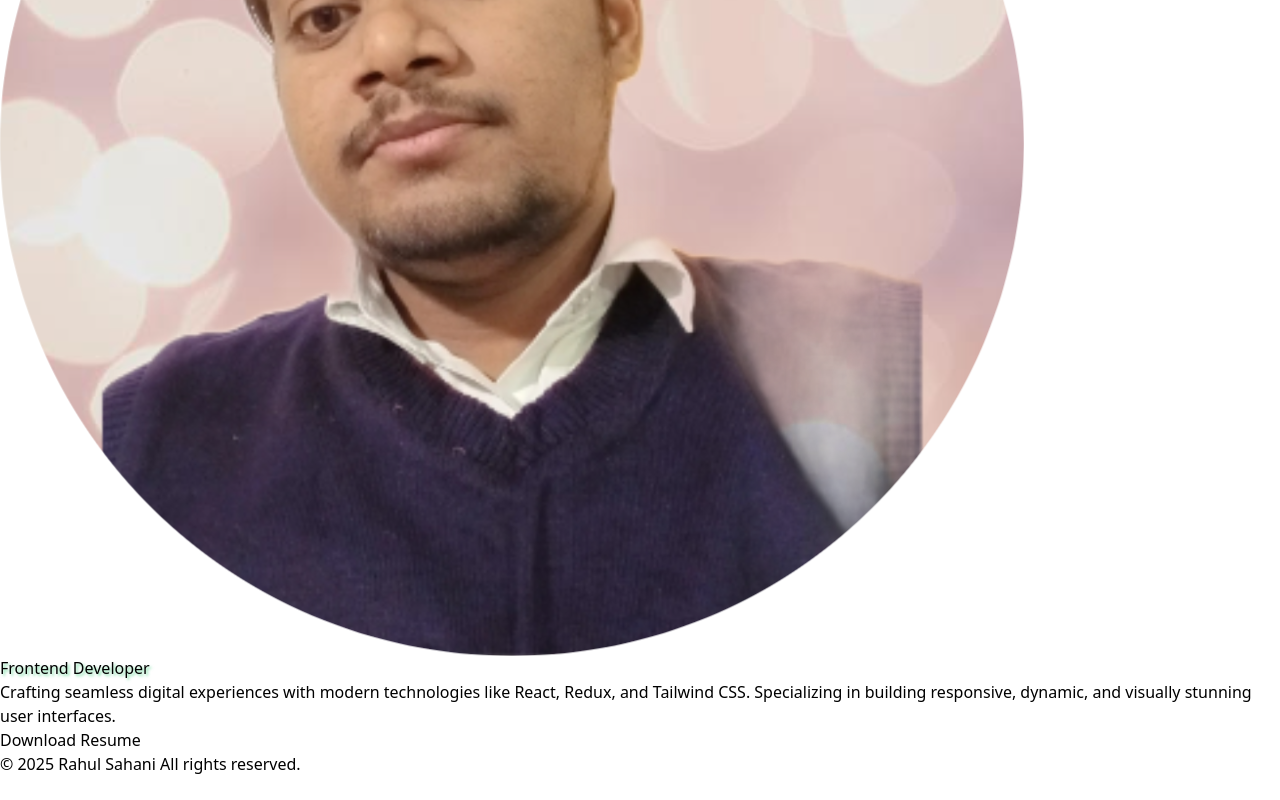
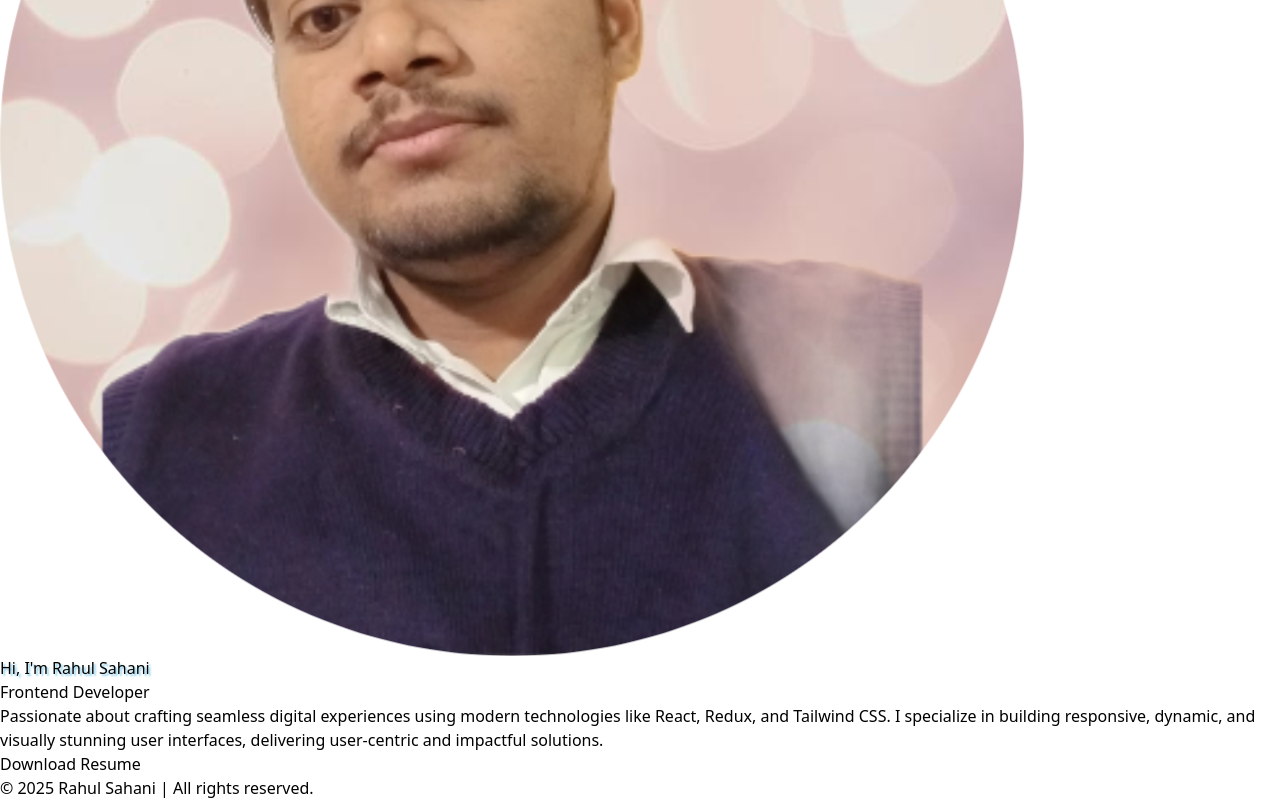
Before and after one commit to Code-with-Sahani/Portfolio, a React (Vite) app: page / in a window 1280 px wide. Shown: the part 464-1264 px from the top of the page. Before the commit the page ends 1240 px from the top, so only its background shows below. Built offline with nearby package versions, Linux system fonts and the light colour scheme.

Commit message:
Update Home.jsx

```diff
--- a/src/Components/Home.jsx
+++ b/src/Components/Home.jsx
@@ -3,47 +3,54 @@ import Navbar from './Navbar';
 
 const Home = () => {
     return (
-        <div className="w-full min-h-screen flex flex-col bg-slate-100 pt-20">
+        <div className="w-full min-h-screen flex flex-col bg-gray-100 pt-20">
             <Navbar />
 
             <div className="flex flex-1 flex-col md:flex-row items-center justify-center gap-16 px-6">
 
-                <div className="w-64 h-64 md:w-72 md:h-72 rounded-full overflow-hidden border-4 border-gray-200 shadow-lg hover:scale-105 transition-transform duration-500">
+                <div className="w-64 h-64 md:w-72 md:h-72 rounded-full overflow-hidden border-4 border-gray-300 shadow-lg hover:scale-105 transition-transform duration-500">
                     <img
                         src="/Images/profile_img.png"
                         alt="Profile"
-                        className="w-full h-full"
+                        className="w-full h-full object-cover"
                     />
                 </div>
 
-                <div className="text-center md:text-left flex flex-col items-center md:items-start gap-6">
+                <div className="text-center md:text-left flex flex-col items-center md:items-start gap-4">
                     <h1
-                        className="text-5xl md:text-6xl font-bold text-slate-600 "
-                       style={{textShadow:'2px 2px 3px rgba(46, 204, 113, 0.6)'}}
+                        className="text-4xl md:text-5xl font-extrabold text-slate-700"
+                        style={{ textShadow: '2px 2px 2px skyblue' }}
                     >
+                        Hi, I'm Rahul Sahani
+                    </h1>
+                    <h2 className="text-3xl md:text-4xl font-semibold text-indigo-700">
                         Frontend Developer
-                    </h1>
+                    </h2>
 
-                    <p className="text-lg md:text-xl text-gray-700  max-w-2xl">
-                        Crafting seamless digital experiences with modern technologies like{' '}
+                    <p className="text-lg md:text-xl text-gray-800 max-w-2xl leading-relaxed">
+                        Passionate about crafting seamless digital experiences using modern technologies like{' '}
                         <span className="text-blue-600 font-medium">React</span>,{' '}
                         <span className="text-teal-600 font-medium">Redux</span>, and{' '}
-                        <span className="text-purple-600 font-medium">Tailwind CSS</span>. Specializing in building
-                        responsive, dynamic, and visually stunning user interfaces.
+                        <span className="text-purple-600 font-medium">Tailwind CSS</span>.
+                        I specialize in building responsive, dynamic, and visually stunning user interfaces, delivering user-centric and impactful solutions.
                     </p>
 
+                    {/* Call-to-Action Buttons */}
+                    <div className="flex flex-col sm:flex-row gap-4 mt-6">
                         <a
                             href="/resume.pdf"
                             download="Rahul_Sahani_Resume.pdf"
-                        className="mt-4 px-6 py-3 bg-gradient-to-r from-purple-600 to-blue-500 text-white text-lg font-semibold rounded-full shadow-lg hover:shadow-xl hover:scale-105 transition-transform duration-500"
+                            className="px-6 py-3 bg-gradient-to-r from-purple-600 to-blue-500 text-white text-lg font-semibold rounded-full shadow-lg hover:shadow-xl hover:scale-105 transition-transform duration-500"
                         >
                             Download Resume
                         </a>
+
+                    </div>
                 </div>
             </div>
 
-            <div className="text-center py-4 bg-slate-600 text-white text-sm">
-                © 2025 Rahul Sahani All rights reserved.
+            <div className="text-center py-4 bg-slate-700 text-white text-sm">
+                © 2025 Rahul Sahani | All rights reserved.
             </div>
         </div>
     );
```
Lines whose indentation alone changed are shown as unchanged.
